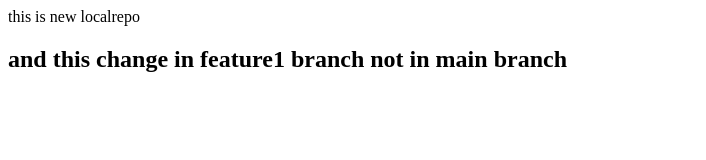
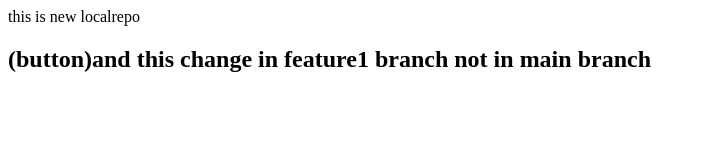
Before and after one commit to Govind44naag/localrepo, a plain HTML site: page index.html in a window 1280 px wide. Shown: the whole page, without its empty margins (0-706 px from the left). Drawn offline with Linux system fonts and the light colour scheme.

```diff
--- a/index.html
+++ b/index.html
@@ -1,2 +1,2 @@
 <p>this is new localrepo</p>
-<h2>and this change in feature1 branch not in main branch</h2>
+<h2>(button)and this change in feature1 branch not in main branch</h2>
```
